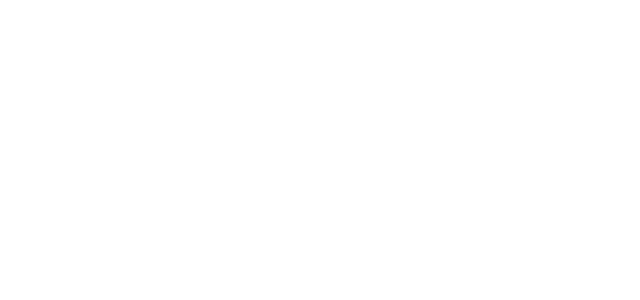
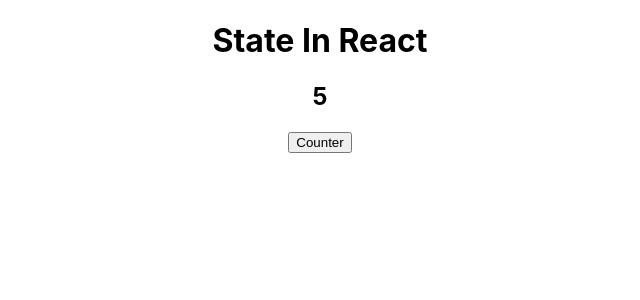
Before and after one commit to imran-mind/ReactJS-Tutorial, a React (Create React App) app: page / in a window 1280 px wide. Shown: the top 300 px of the page, without its empty margins (320-960 px from the left). Built offline with nearby package versions, Linux system fonts and the light colour scheme.

Commit message:
React state

```diff
--- a/src/App.js
+++ b/src/App.js
@@ -1,9 +1,12 @@
 import './App.css';
+import Counter from './Counter';
 
 function App() {
+
   return (
     <div className="App">
-
+      <h1>State In React</h1>
+      <Counter />
     </div>
   );
 }
--- /dev/null
+++ b/src/Counter.js
@@ -0,0 +1,18 @@
+import React, { useState } from 'react'
+
+function Counter() {
+    const [count, setCount] = useState(5);
+
+    const increment = () => {
+        setCount(prevCount => prevCount + 1);
+    }
+    // Mutable
+    return (
+        <div>
+            <h2>{count}</h2>
+            <button onClick={increment}>Counter</button>
+        </div>
+    )
+}
+
+export default Counter
```
